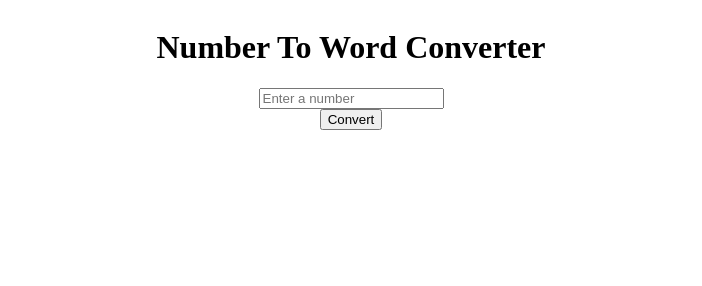
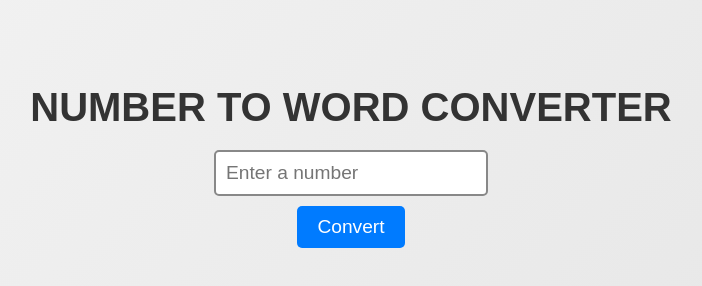
Before and after one commit to govindarun/NumberToWordConverter, a plain HTML site: page NumberToWordConverter.API/wwwroot/Index.html in a window 1280 px wide. Shown: the whole page, without its empty margins (289-991 px from the left). Drawn offline with Linux system fonts and the light colour scheme.

Commit message:
Improving the HTML client UI

```diff
--- a/NumberToWordConverter.API/wwwroot/Index.html
+++ b/NumberToWordConverter.API/wwwroot/Index.html
@@ -12,6 +12,7 @@
             <h1>Number To Word Converter</h1>
             <input type="number" id="txtNumber" placeholder="Enter a number">
             <button id="btnConvert">Convert</button>
-            <p id="result"></p>
+            <p id="numberName"></p>
         </div>
+    </body>
 </html>
--- a/NumberToWordConverter.API/wwwroot/Styles/styles.css
+++ b/NumberToWordConverter.API/wwwroot/Styles/styles.css
@@ -1,3 +1,18 @@
+body {
+  font-family: 'Arial', sans-serif;
+  background: linear-gradient(135deg, #f3f3f3, #e1e1e1);
+  text-align: center;
+  padding: 50px;
+}
+
+h1 {
+  font-size: 2.5rem;
+  font-weight: bold;
+  color: #333;
+  text-transform: uppercase;
+  margin-bottom: 20px;
+}
+
 .container {
   display: flex;
   flex-direction: column;
@@ -5,3 +20,35 @@
   justify-content: top;
   height: 100vh;
 }
+
+input[type="number"] {
+  font-size: 1.2rem;
+  padding: 10px;
+  width: 250px;
+  border: 2px solid #888;
+  border-radius: 5px;
+  outline: none;
+}
+
+button {
+  font-size: 1.2rem;
+  padding: 10px 20px;
+  margin-top: 10px;
+  background-color: #007bff;
+  color: white;
+  border: none;
+  border-radius: 5px;
+  cursor: pointer;
+}
+
+  button:hover {
+    background-color: #0056b3;
+  }
+
+#numberName {
+  font-size: 1.5rem;
+  font-weight: bold;
+  color: #222;
+  margin-top: 20px;
+  text-transform: uppercase;
+}
```
